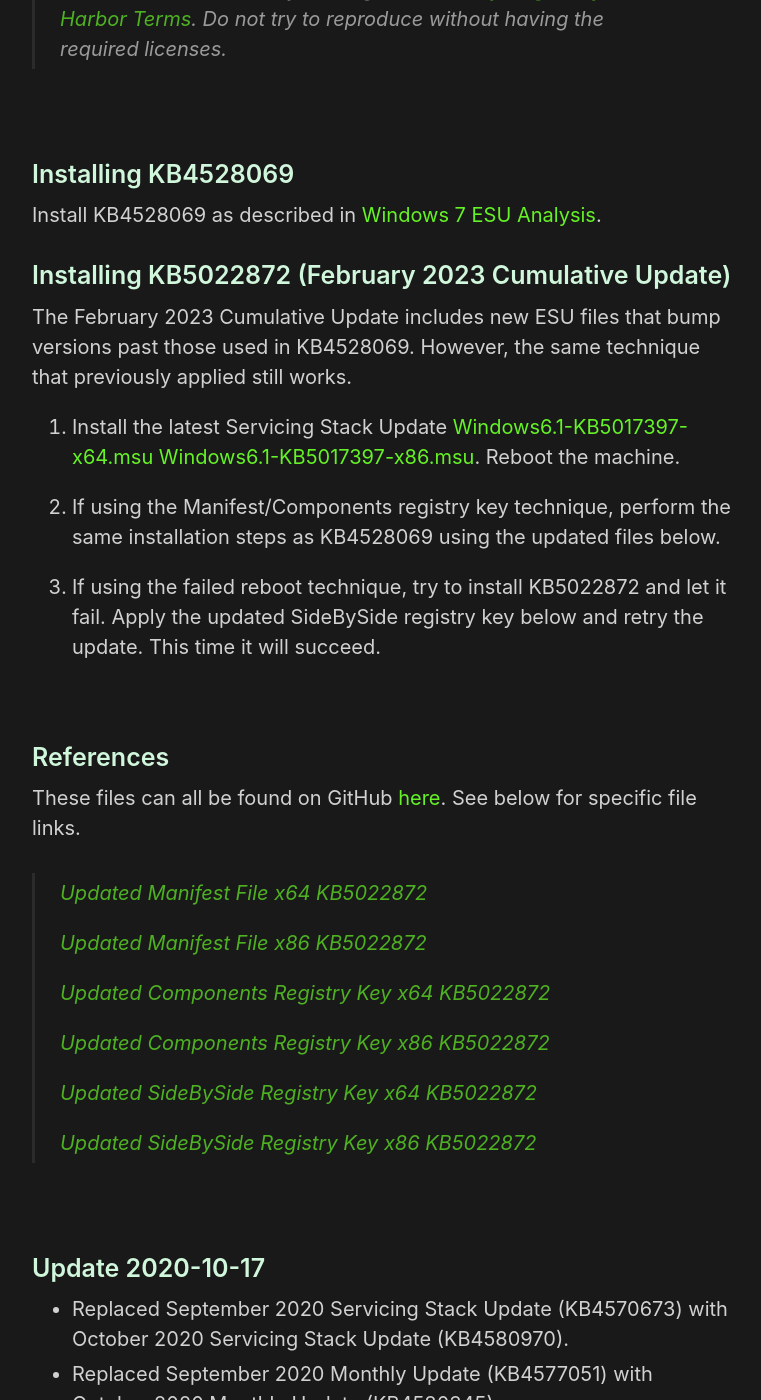
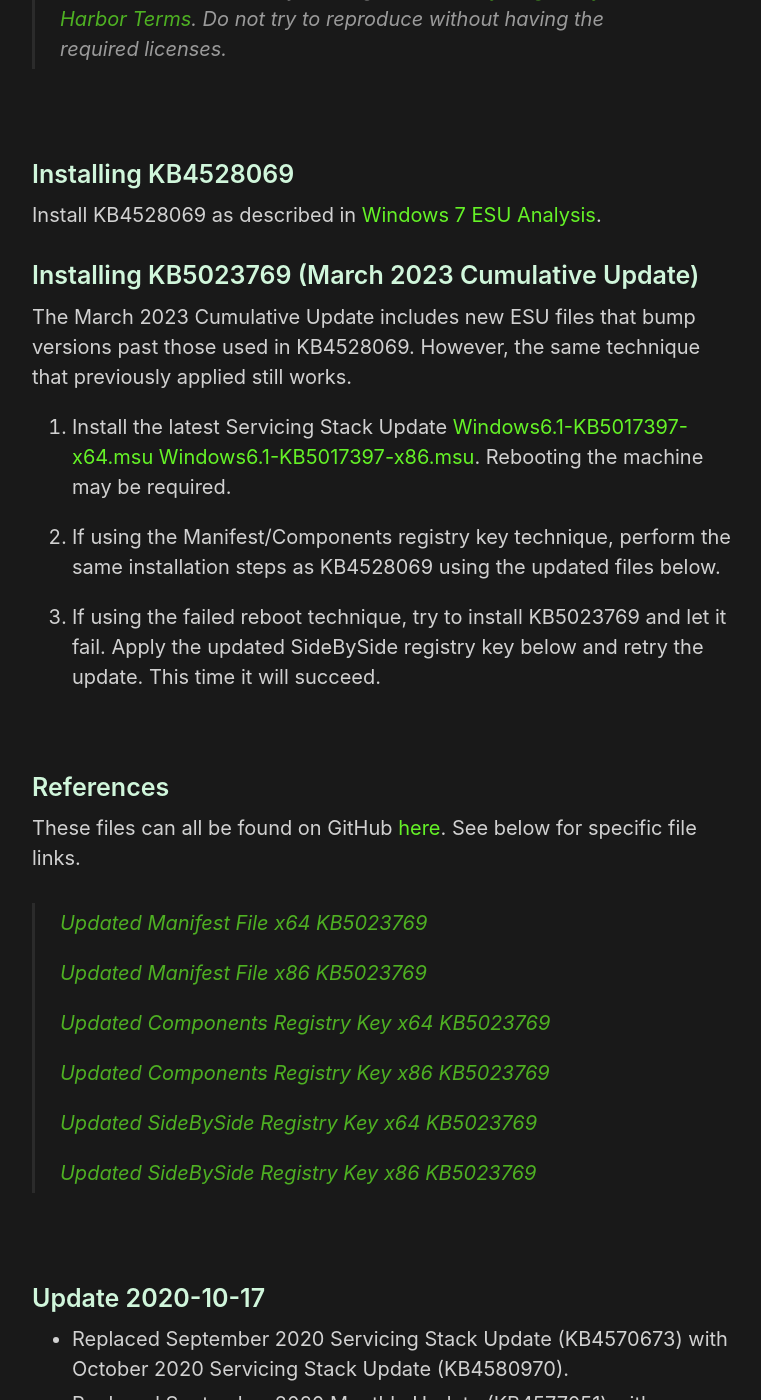
Before and after one commit to HackAndPwn/HackAndPwn.github.io, a Jekyll site: the page built from _posts/2020-09-12-windows-7-esu-analysis-updates.md, in a window 1280 px wide and 1400 px high, scrolled down 731 px. Shown: the whole window, without its empty margins (258-1019 px from the left). Built offline with Jekyll 4.4.1, drawn with Linux system fonts in a browser that asks for light colours; some of the changed text lies outside the part shown.

Commit message:
march  2023 updates

```diff
--- a/_posts/2020-09-12-windows-7-esu-analysis-updates.md
+++ b/_posts/2020-09-12-windows-7-esu-analysis-updates.md
@@ -19,15 +19,15 @@
 
 Install KB4528069 as described in [Windows 7 ESU Analysis](https://hackandpwn.com/windows-7-esu-analysis).
 
-### Installing KB5022872 (February 2023 Cumulative Update)
+### Installing KB5023769 (March 2023 Cumulative Update)
 
-The February 2023 Cumulative Update includes new ESU files that bump versions past those used in KB4528069.  However, the same technique that previously applied still works.
+The March 2023 Cumulative Update includes new ESU files that bump versions past those used in KB4528069.  However, the same technique that previously applied still works.
 
-1. Install the latest Servicing Stack Update [Windows6.1-KB5017397-x64.msu](https://github.com/HackAndPwn/Windows-7-Patching/raw/master/07_ESU_Updates/01_Windows6.1-KB5017397-x64.msu) [Windows6.1-KB5017397-x86.msu](https://github.com/HackAndPwn/Windows-7-Patching/raw/master/07_ESU_Updates/01_Windows6.1-KB5017397-x86.msu).  Reboot the machine.
+1. Install the latest Servicing Stack Update [Windows6.1-KB5017397-x64.msu](https://github.com/HackAndPwn/Windows-7-Patching/raw/master/07_ESU_Updates/01_Windows6.1-KB5017397-x64.msu) [Windows6.1-KB5017397-x86.msu](https://github.com/HackAndPwn/Windows-7-Patching/raw/master/07_ESU_Updates/01_Windows6.1-KB5017397-x86.msu).  Rebooting the machine may be required.
 
 2. If using the Manifest/Components registry key technique, perform the same installation steps as KB4528069 using the updated files below.
 
-3. If using the failed reboot technique, try to install KB5022872 and let it fail.  Apply the updated SideBySide registry key below and retry the update.  This time it will succeed.
+3. If using the failed reboot technique, try to install KB5023769 and let it fail.  Apply the updated SideBySide registry key below and retry the update.  This time it will succeed.
 
 <br>
 
@@ -35,17 +35,17 @@
 
 These files can all be found on GitHub [here](https://github.com/HackAndPwn/Windows-7-ESU-Analysis).  See below for specific file links.
 
-> [Updated Manifest File x64 KB5022872](https://github.com/HackAndPwn/Windows-7-ESU-Analysis/blob/master/2023_02/amd64_microsoft-windows-s..edsecurityupdatesai_31bf3856ad364e35_6.1.7602.26366_none_c8ad4e9a364af655.manifest)
+> [Updated Manifest File x64 KB5023769](https://github.com/HackAndPwn/Windows-7-ESU-Analysis/blob/master/2023_03/amd64_microsoft-windows-s..edsecurityupdatesai_31bf3856ad364e35_6.1.7602.26415_none_c8e25fd236234e70.manifest)
 >
-> [Updated Manifest File x86 KB5022872](https://github.com/HackAndPwn/Windows-7-ESU-Analysis/blob/master/2023_02/x86_microsoft-windows-s..edsecurityupdatesai_31bf3856ad364e35_6.1.7602.26366_none_6c8eb3167ded851f.manifest)
+> [Updated Manifest File x86 KB5023769](https://github.com/HackAndPwn/Windows-7-ESU-Analysis/blob/master/2023_03/x86_microsoft-windows-s..edsecurityupdatesai_31bf3856ad364e35_6.1.7602.26415_none_6cc3c44e7dc5dd3a.manifest)
 >
-> [Updated Components Registry Key x64 KB5022872](https://github.com/HackAndPwn/Windows-7-ESU-Analysis/blob/master/2023_02/ComponentsRegistryKey_x64.reg)
+> [Updated Components Registry Key x64 KB5023769](https://github.com/HackAndPwn/Windows-7-ESU-Analysis/blob/master/2023_03/ComponentsRegistryKey_x64.reg)
 >
-> [Updated Components Registry Key x86 KB5022872](https://github.com/HackAndPwn/Windows-7-ESU-Analysis/blob/master/2023_02/ComponentsRegistryKey_x86.reg)
+> [Updated Components Registry Key x86 KB5023769](https://github.com/HackAndPwn/Windows-7-ESU-Analysis/blob/master/2023_03/ComponentsRegistryKey_x86.reg)
 >
-> [Updated SideBySide Registry Key x64 KB5022872](https://github.com/HackAndPwn/Windows-7-ESU-Analysis/blob/master/2023_02/SideBySideRegistryKey_x64.reg)
+> [Updated SideBySide Registry Key x64 KB5023769](https://github.com/HackAndPwn/Windows-7-ESU-Analysis/blob/master/2023_03/SideBySideRegistryKey_x64.reg)
 >
-> [Updated SideBySide Registry Key x86 KB5022872](https://github.com/HackAndPwn/Windows-7-ESU-Analysis/blob/master/2023_02/SideBySideRegistryKey_x86.reg)
+> [Updated SideBySide Registry Key x86 KB5023769](https://github.com/HackAndPwn/Windows-7-ESU-Analysis/blob/master/2023_03/SideBySideRegistryKey_x86.reg)
 
 <br>
 
@@ -175,3 +175,8 @@
 ### Update 2023-02-25
 * Replaced January 2023 Monthly Update (KB5022338) with February 2023 Monthly Update (KB5022872).
 * Replaced January 2023 Manifest, Components Registry Key, and SideBySide Registry Key (6.1.7602.26321) with February 2023 (6.1.7602.26366).
+
+### Update 2023-03-21
+* Replaced February 2023 Monthly Update (KB5022872) with March 2023 Monthly Update (KB5023769).
+* Replaced February 2023 Manifest, Components Registry Key, and SideBySide Registry Key (6.1.7602.26366) with March 2023 (6.1.7602.26415).
+* Updated the reboot note to say it may be required.  Best to attempt the update first and reboot if it fails.
```
Also changed, not shown: other parts of _posts/2020-09-12-windows-7-esu-analysis-updates.md (+1 -1 lines), _posts/2020-05-23-windows-7-esu-patching.md (+17 -8 lines).
